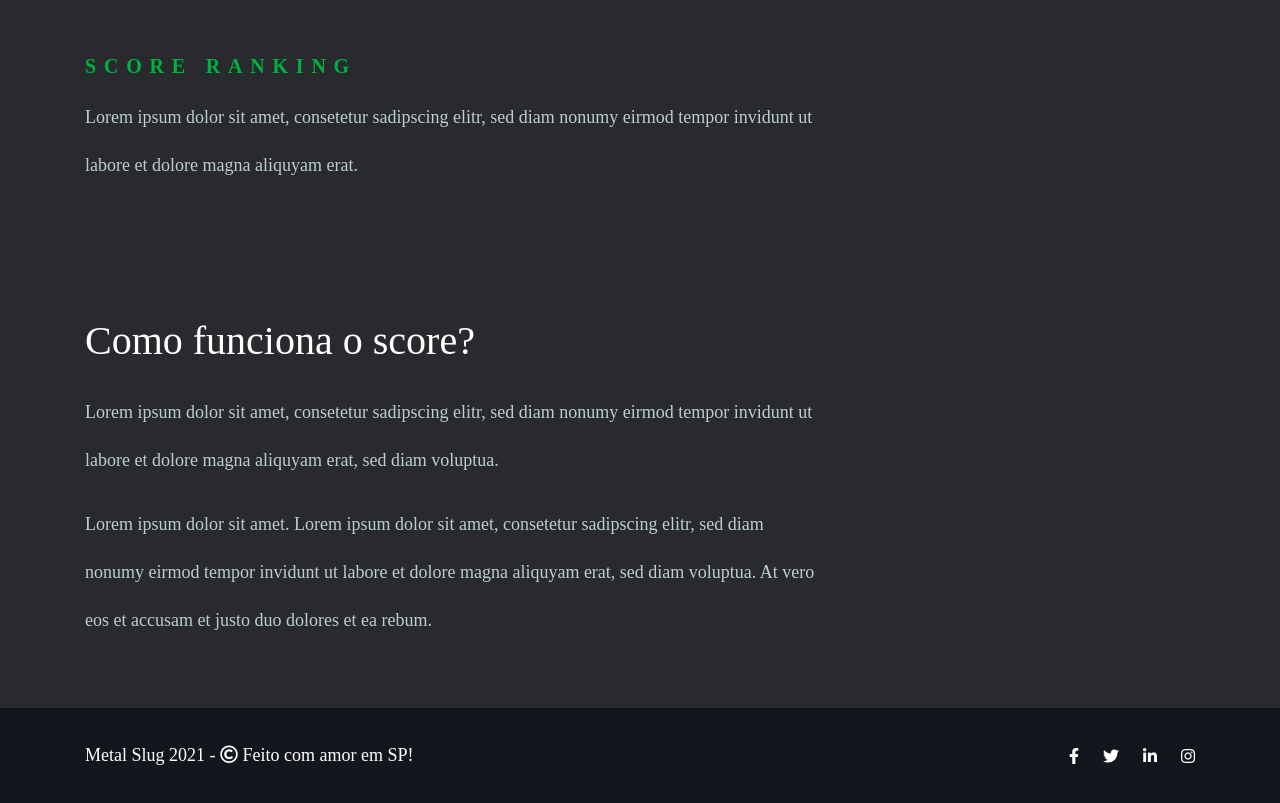
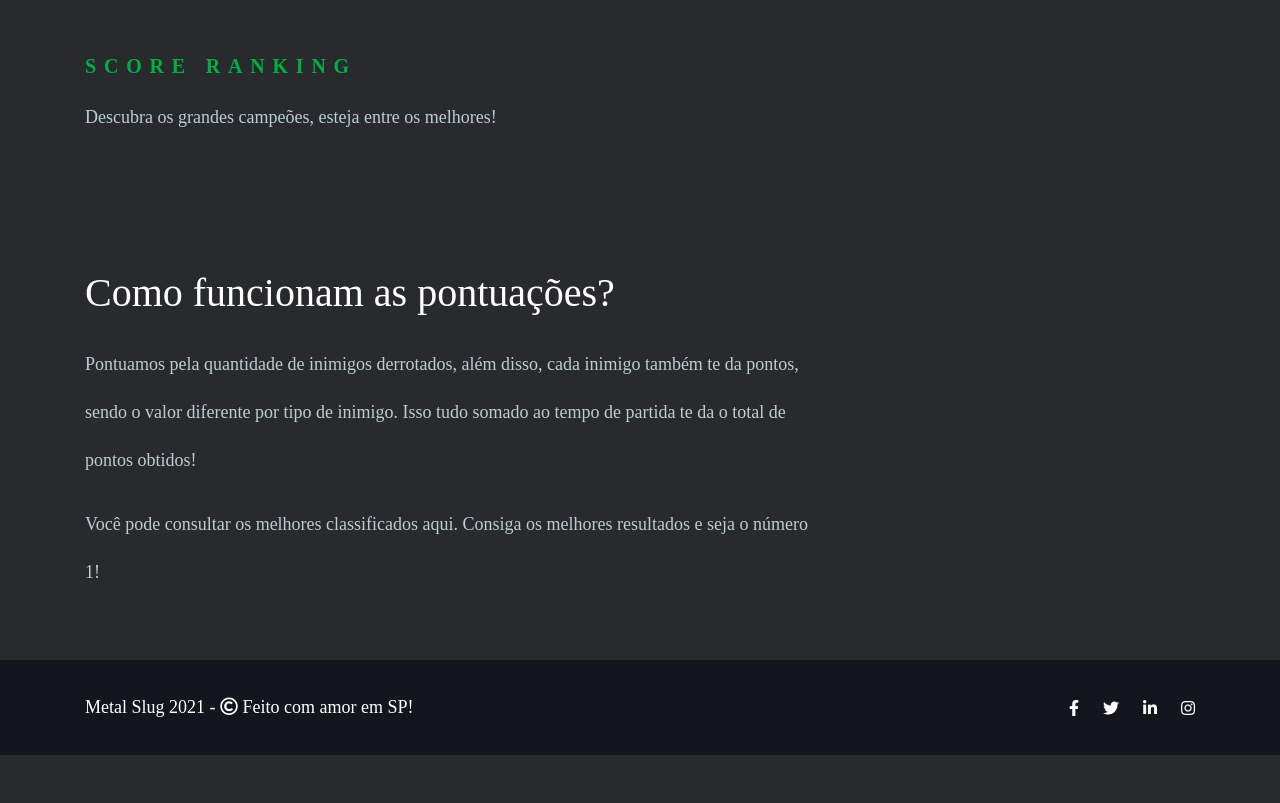
Before and after one commit to HenriqueMaga/Site-Metal-Slug-Uni9, a PHP site: page /score_rank.php in a window 1280 px wide. Shown: the part 116-919 px from the top of the page. After the commit the page ends 871 px from the top, so only its background shows below. Run offline with PHP 8.4, Linux system fonts and the light colour scheme; the visitor is signed in with stand-in values (Sample User, id 1); data that the repository does not hold is empty; a stand-in replaces the project's code that opens the database connection; some libraries are stand-ins or nearby versions; some web fonts are replaced.

Commit message:
Descrições e textos das páginas corrigidos

```diff
--- a/download.php
+++ b/download.php
@@ -123,7 +123,7 @@
           echo '<button type="submit" id="sendlogin" class="btn btn-primary w-100">Download</button>' ;
         }
       ?>
-
+      <!--
       <div class="row py-5">
         <div class="col-md-8">
           <h2>Como funciona o score?</h2>
@@ -137,7 +137,7 @@
             duo dolores et ea rebum.
           </p>
         </div>
-      </div>
+      </div>-->
     </div>
   </section>
 
--- a/score_rank.php
+++ b/score_rank.php
@@ -117,8 +117,7 @@
       <div class="row py-5">
         <div class="col-md-8">
           <h6>SCORE RANKING</h6>
-          <p>Lorem ipsum dolor sit amet, consetetur sadipscing elitr, sed diam nonumy eirmod tempor invidunt ut labore
-            et dolore magna aliquyam erat.</p>
+          <p>Descubra os grandes campeões, esteja entre os melhores!</p>
         </div>
       </div>
 
@@ -137,15 +136,13 @@
 
       <div class="row py-5">
         <div class="col-md-8">
-          <h2>Como funciona o score?</h2>
+          <h2>Como funcionam as pontuações?</h2>
           <p>
-            Lorem ipsum dolor sit amet, consetetur sadipscing elitr, sed diam nonumy eirmod tempor invidunt ut labore et
-            dolore magna aliquyam erat, sed diam voluptua.
+            Pontuamos pela quantidade de inimigos derrotados, além disso, cada inimigo também te da pontos, sendo o valor diferente por tipo de inimigo.
+            Isso tudo somado ao tempo de partida te da o total de pontos obtidos!
           </p>
           <p>
-            Lorem ipsum dolor sit amet. Lorem ipsum dolor sit amet, consetetur sadipscing elitr, sed diam nonumy eirmod
-            tempor invidunt ut labore et dolore magna aliquyam erat, sed diam voluptua. At vero eos et accusam et justo
-            duo dolores et ea rebum.
+            Você pode consultar os melhores classificados aqui. Consiga os melhores resultados e seja o número 1!
           </p>
         </div>
       </div>
```
Also changed, not shown: time_rank.php (+4 -8 lines).
